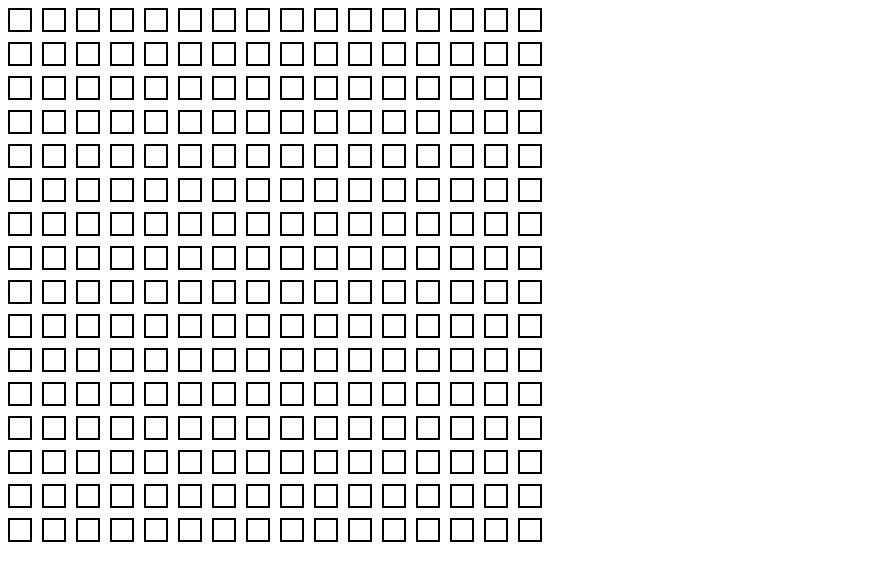
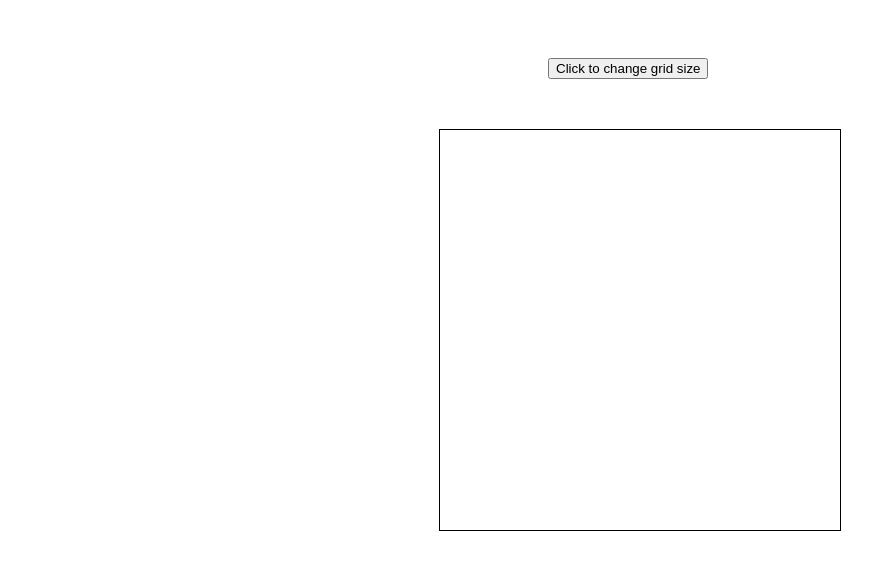
Before and after one commit to doo78/Etch-a-sketch, a plain HTML site: page index.html in a window 1280 px wide. Shown: the whole page, without its empty margins (0-896 px from the left). Drawn offline with Linux system fonts and the light colour scheme.

Commit message:
Added the functionality to draw and change the amount of squares in the grid

```diff
--- a/index.html
+++ b/index.html
@@ -9,8 +9,9 @@
 
   <body>
 
+    <button id = "size">Click to change grid size</button>
+
     <div class = "container">
-
 
     </div>
 
--- a/javascript.js
+++ b/javascript.js
@@ -1,21 +1,31 @@
 
-const box = document.createElement("div");
 const container = document.querySelector(".container");
 
 
 
-box.classList.add("box");
 
-function createGrid(){
+
+function createGrid(size){
 
     function createRow(){
+
+        const box = document.createElement("div");
+        box.classList.add("box");
+
+
 
         const boxRow = document.createElement("div");
         boxRow.setAttribute("id", "boxRow");
 
-        for (let i = 0; i < 16; i++){
+        for (let i = 0; i < size; i++){
             const boxToAdd = document.createElement("div");
             boxToAdd.classList.add("box")
+
+            let heightWidth = Math.floor((400/size));
+
+            boxToAdd.style.height = heightWidth + "px";
+            boxToAdd.style.width = heightWidth + "px";
+
             boxRow.appendChild(boxToAdd);
         }
 
@@ -23,10 +33,43 @@ function createGrid(){
     }
 
 
-    for (let i = 0; i < 16; i++){
+    for (let i = 0; i < size; i++){
 
         container.appendChild(createRow());
     }
+    initalizeBox();
 }
 
-createGrid();
+
+
+
+createGrid(16);
+
+function initalizeBox(){
+    let boxes = document.querySelectorAll(".box");
+    boxes.forEach((box) => {
+        box.addEventListener("mouseover", () => {
+        box.style.backgroundColor = "blue";
+        });
+    });
+}
+
+
+const sizeButton = document.querySelector("#size");
+
+sizeButton.addEventListener("click", () => {
+    let size = prompt("Enter the number of squares per side you want: ");
+
+    if (size > 100){
+        alert("The max size is 100.");
+    }
+
+    else{
+        while (container.hasChildNodes()){
+            container.removeChild(container.lastChild);
+        }
+
+
+        createGrid(size);
+    }
+});
--- a/style.css
+++ b/style.css
@@ -2,16 +2,32 @@
 .container{
     display: flex;
     flex-direction: column;
-    gap: 10px;
+    max-width: 400px;
+    max-height: 400px;
+    width: 400px;
+    height: 400px;
+    border: 1px solid black;
+
+    margin-left: auto;
+    margin-right: auto;
+}
+
+#size{
+    margin-left: 540px;
+    margin-right: auto;
+    margin-bottom: 50px;
+    margin-top: 50px;
+
 }
 
 #boxRow{
     display: flex;
-    gap: 10px;
+
 }
 
 .box{
-    border: 2px solid black;
+
     height: 20px;
     width: 20px;
+
 }
```
